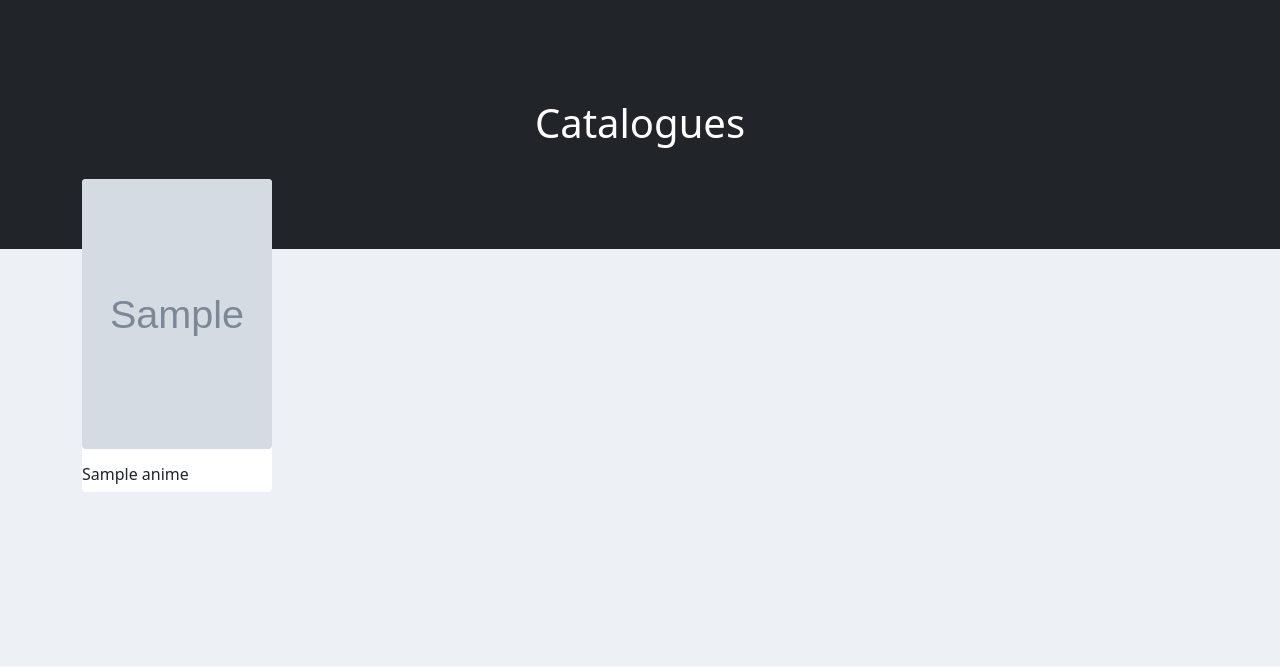
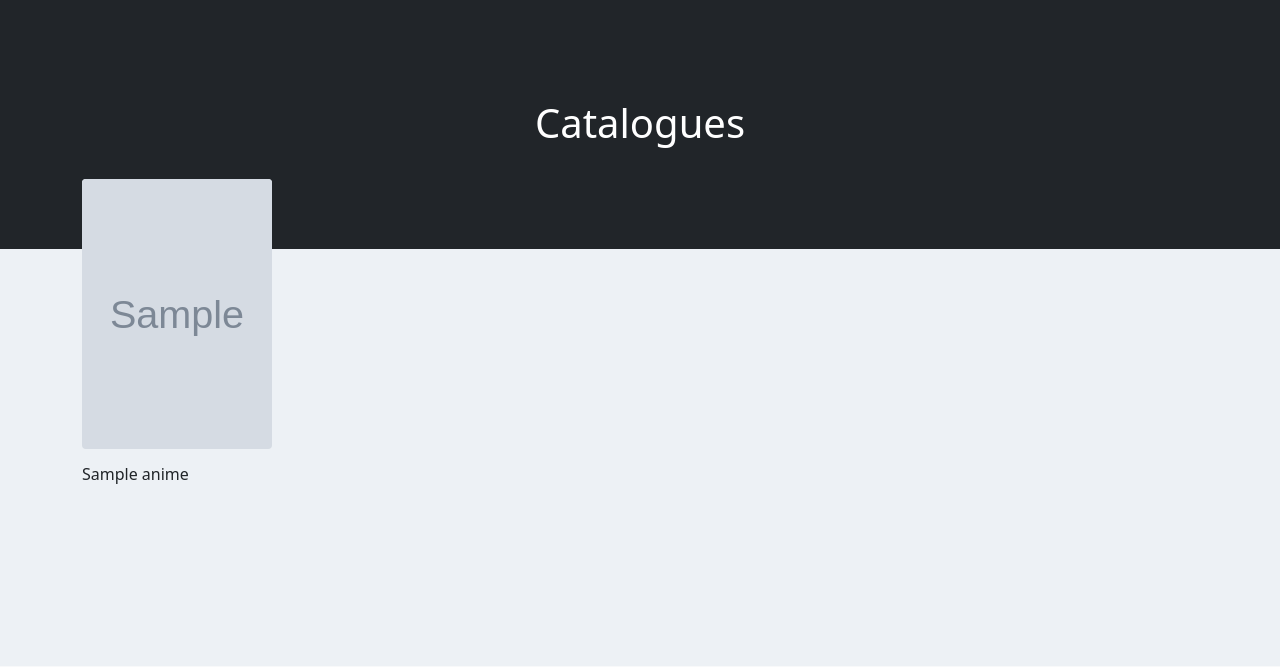
Before and after one commit to Mxtsxw/MyAnimeSongs, a Flask app: page /animes/all/ in a window 1280 px wide. Shown: the part 57-724 px from the top of the page. Run offline with Flask 2, Linux system fonts and the light colour scheme; tables that the repository leaves empty hold one stand-in row (values such as "Sample post"); grey boxes marked "Sample" are stand-in pictures.

Commit message:
Correction couleur cards animes

```diff
--- a/website/templates/animes.html
+++ b/website/templates/animes.html
@@ -11,7 +11,7 @@
             {% for anime in animes %}
             <a class="text-decoration-none text-dark mb-4" href="{{ url_for('anime', id=anime.id) }}">
               <div class="col">
-                <div class="card border-0 d.flex flex-column align-items-center">
+                <div class="card border-0 d.flex flex-column align-items-center" style="background-color: #edf1f5;">
                   {% if anime.img %}
                   <img class="img-responsive rounded" src="{{ url_for('static', filename='images/'+anime.img) }}">
                   {% else %}
```
